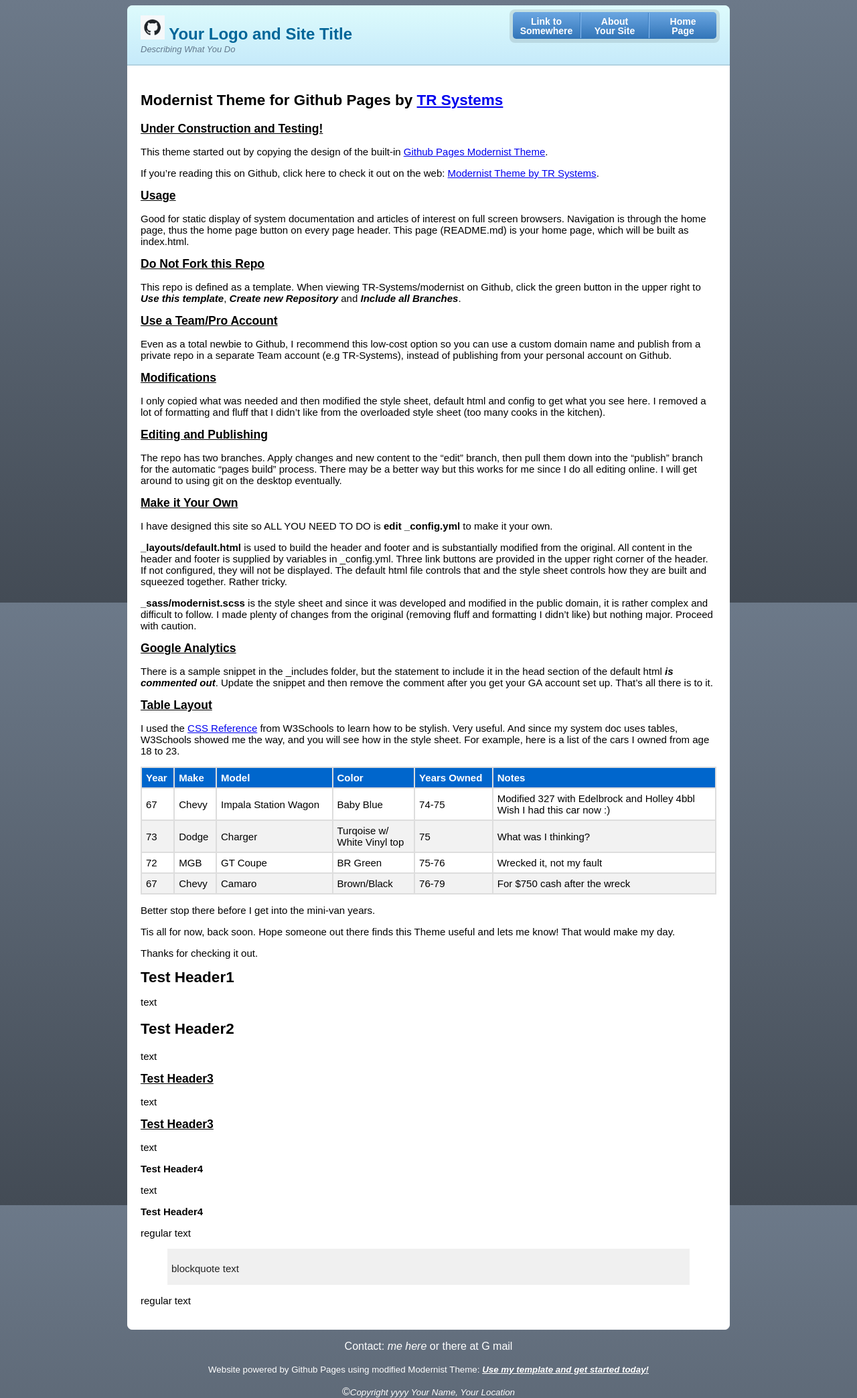
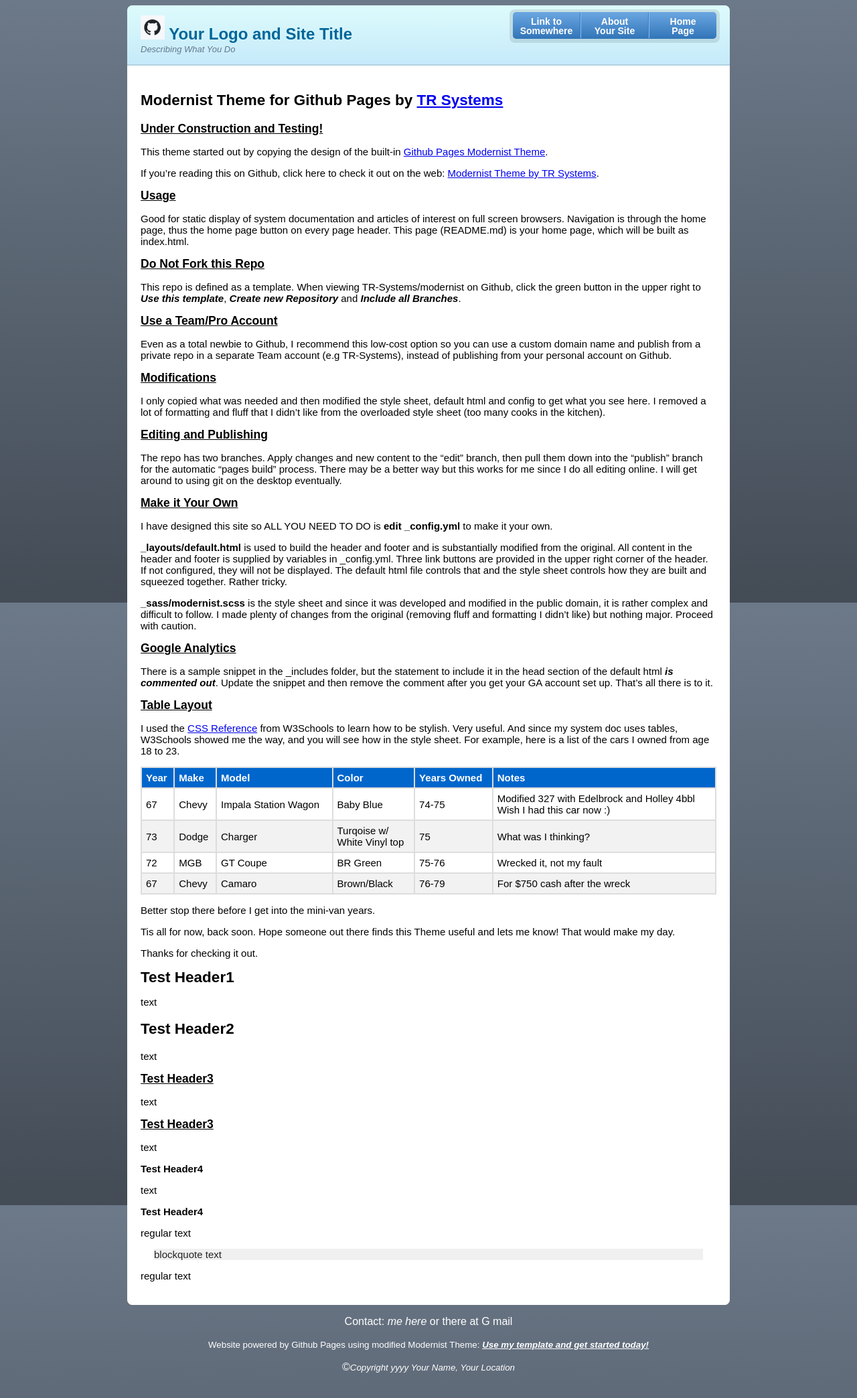
Before and after one commit to TR-Systems/modernist, a Jekyll site: the page built from README.md, in a window 1280 px wide. Shown: the whole page at 67% size. Built offline with Jekyll 4.4.1, drawn with Linux system fonts in a browser that asks for light colours; our own code applies the rules of GitHub Pages for plain Markdown files; after the commit the page ends 2051 px from its top, so only the background shows below that.

Commit message:
Update modernist.scss

```diff
--- a/_sass/modernist.scss
+++ b/_sass/modernist.scss
@@ -158,7 +158,7 @@
 }
 h3 {
   margin-top: 12px;
-  margin-bottom: 6px;
+  margin-bottom: 0px;
   text-decoration: underline;
 }
 h4 {
@@ -195,8 +195,9 @@
 
 tr:hover {background-color: #ddd;}
 
+/*   padding:6px 6px 1px 6px; */
 blockquote {
-  padding:6px 6px 1px 6px;
+  margin: 2px 20px 2px 20px;
   background:#ccc;
   background:rgba(#000, 0.06);
   color:#222;
```
